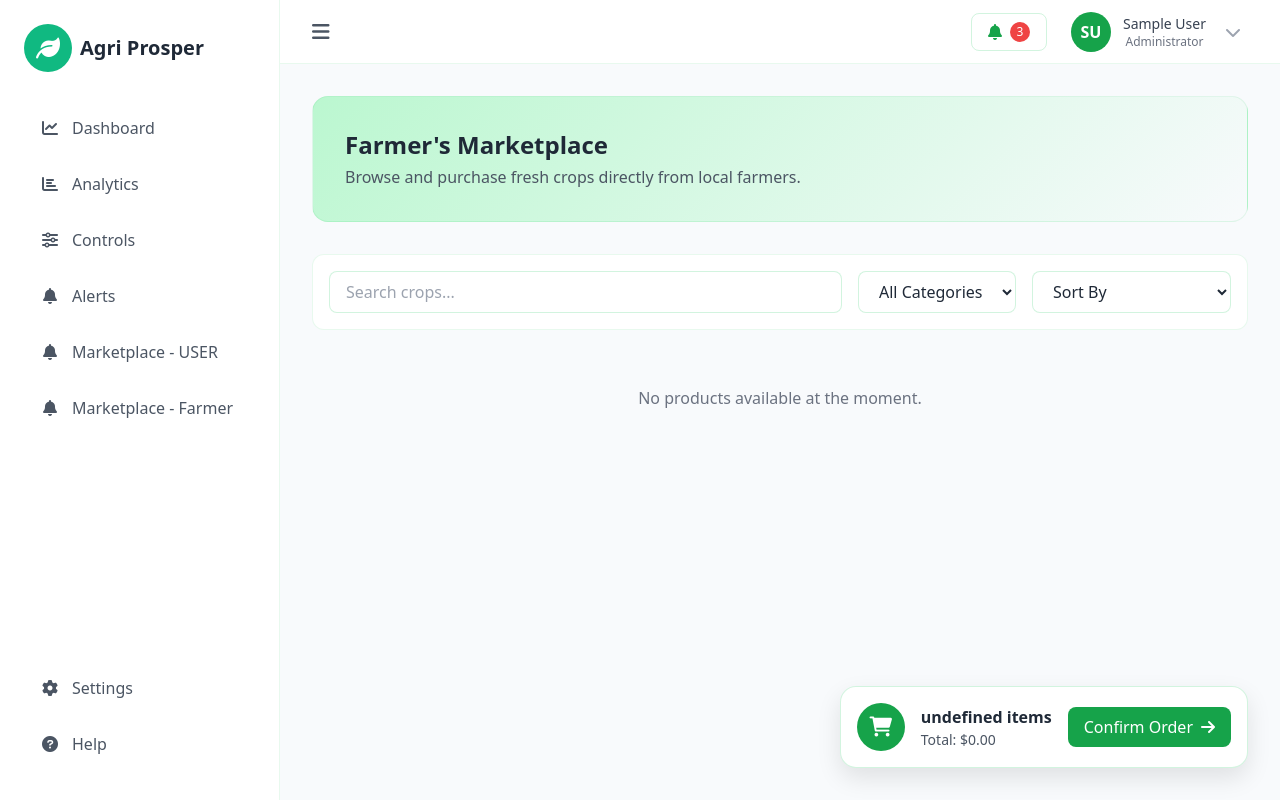
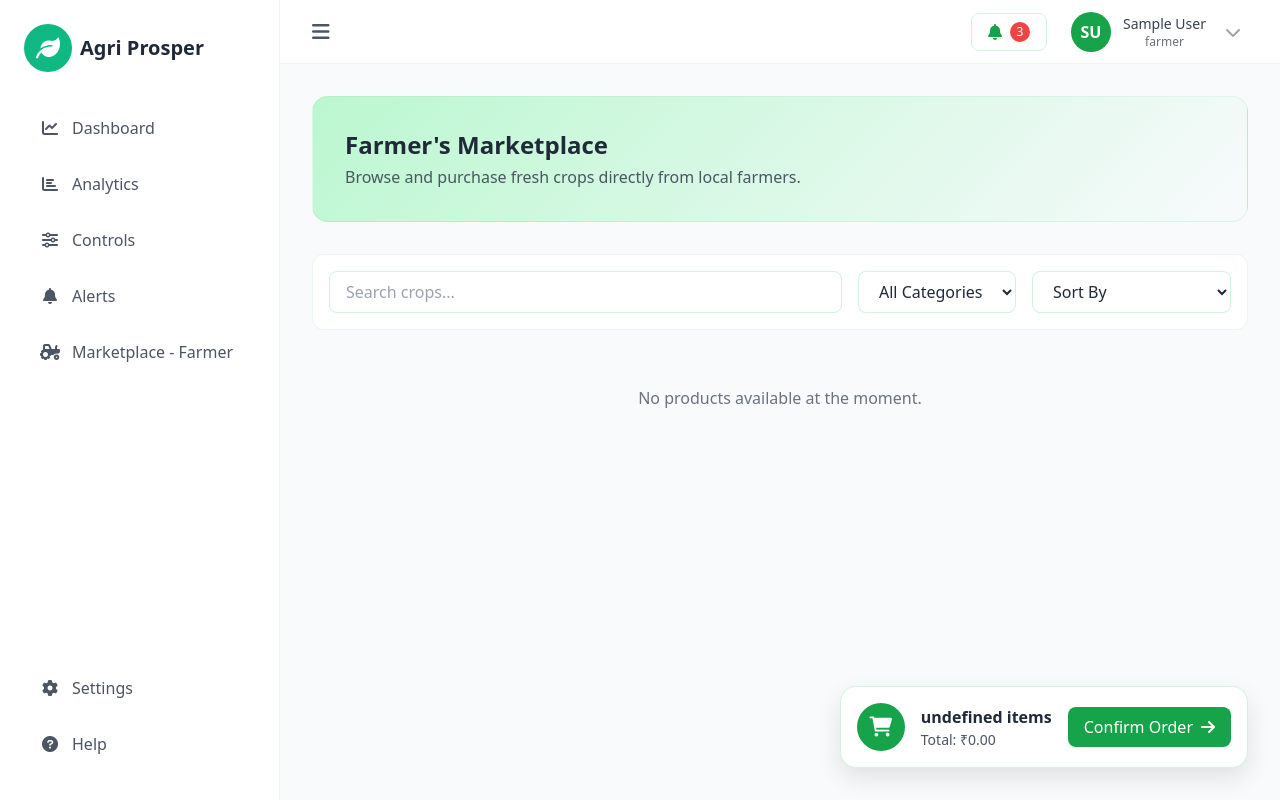
Before and after one commit to atharva-karanjawane/agriprosper, a Flask app: page /marketplace in a window 1280 px wide. Run offline with Flask 3, Linux system fonts and the light colour scheme; the visitor is signed in with stand-in values (Sample User, id 1); data comes from the database, SQL or seed files in the repository; data that the repository does not hold is empty.

Commit message:
feat: role based login (farmer/consumer)

```diff
--- a/app/app.py
+++ b/app/app.py
@@ -31,7 +31,8 @@
         flash("Please login first", "danger")
         return redirect(url_for('login'))
     username = session['name']
-    return render_template('dashboard.html', username=username)
+    role = session['role']
+    return render_template('dashboard.html', username=username,role=role)
 
 @app.route('/login', methods=['GET', 'POST'])
 def login():
@@ -49,7 +50,10 @@
             session['latitude'] = user[6]
             session['longitude'] = user[7]
             session['bio'] = user[8]
+            session['role'] = user[9]
 
+            if session['role'] != 'farmer':
+                return redirect(url_for('marketplace_user'))
             return redirect(url_for('dashboard'))
         else:
             flash("Invalid phone number or password", "danger")
@@ -65,8 +69,9 @@
         location = request.form['location']
         latitude = request.form['latitude']
         longitude = request.form['longitude']
+        role = request.form['role']
 
-        if add_user(name, phone, password, location, latitude, longitude):
+        if add_user(name, phone, password, location, latitude, longitude, role):
             flash("Registration successful! Please login.", "success")
             return redirect(url_for('login'))
         else:
@@ -80,7 +85,8 @@
         flash("Please login first", "danger")
         return redirect(url_for('login'))
     username = session['name']
-    return render_template('analytics.html', username=username)
+    role = session['role']
+    return render_template('analytics.html', username=username, role=role)
 
 @app.route('/alerts')
 def alerts_page():
@@ -88,7 +94,8 @@
         flash("Please login first", "danger")
         return redirect(url_for('login'))
     username = session['name']
-    return render_template('alerts.html', username=username)
+    role = session['role']
+    return render_template('alerts.html', username=username, role=role)
 
 @app.route('/controls')
 def controls():
@@ -96,9 +103,10 @@
         flash("Please login first", "danger")
         return redirect(url_for('login'))
     username = session['name']
+    role = session['role']
     default_zone = 'A'
     zone_data = get_zone_data(default_zone)
-    return render_template('controls.html', username=username, zone=default_zone, zone_data=zone_data)
+    return render_template('controls.html', username=username, zone=default_zone, zone_data=zone_data, role=role)
 
 def get_zone_data(zone):
     dummy_data = {
@@ -128,6 +136,7 @@
     location = session.get('location', 'New York')
     email = session.get('email', 'email@example.com')
     bio = session.get('bio', 'This is your bio.')
+    role = session.get('role')
 
     if request.method == 'POST':
         form_type = request.form.get('form_type')
@@ -169,7 +178,7 @@
             flash("Zone configuration saved.", "success")
             return redirect(url_for('profile'))
 
-    return render_template('profile.html', username=username, phoneno=phoneno, location=location, email=email, bio=bio)
+    return render_template('profile.html', username=username, phoneno=phoneno, location=location, email=email, bio=bio, role=role)
 
 @app.route('/marketplace-farmer')
 def marketplace_farmer():
@@ -177,14 +186,15 @@
         flash("Please login first", "danger")
         return redirect(url_for('login'))
     username = session['name']
-    return render_template("marketplace_farmer.html", username=username)
+    role = session['role']
+    return render_template("marketplace_farmer.html", username=username,role=role)
 
 # Updated marketplace route with product loading
 @app.route('/marketplace')
 @app.route('/marketplace-user')
 def marketplace_user():
     username = session.get('name', '')
-
+    role = session['role']
     # Get filter parameters
     category = request.args.get('category', '')
     sort_by = request.args.get('sort', '')
@@ -201,7 +211,8 @@
                           products=products,
                           tomorrow_date=tomorrow_date,
                           category=category,
-                          sort_by=sort_by)
+                          sort_by=sort_by,
+                          role=role)
 
 @app.route('/logout')
 def logout():
@@ -283,8 +294,7 @@
     # Save cart to session
     session['cart'] = cart
     session.modified = True
-    print(session[cart])
-    print(cart)
+
     return jsonify({
         'success': True,
         'cart_count': cart['count'],
--- a/app/templates/base.html
+++ b/app/templates/base.html
@@ -11,11 +11,12 @@
     <style>
         #google_translate_element {
             z-index: 9999;
-            margin-top:20px;
+            margin-top: 20px;
 
         }
-        .goog-te-gadget-simple{
-            margin-top:20px;
+
+        .goog-te-gadget-simple {
+            margin-top: 20px;
             width: 150px;
             height: 50px;
             display: flex;
@@ -331,7 +332,7 @@
 
 </head>
 
-<body >
+<body>
     <div class="main-layout">
         <!-- Sidebar -->
         <aside class="sidebar">
@@ -344,37 +345,45 @@
                 </a>
             </div>
             <nav class="flex-1">
+                {% if role == 'consumer' %}
+                <a href="{{ url_for('marketplace_user') }}"
+                    class="nav-item {% if request.endpoint == 'marketplace-user' %}active{% endif %}">
+                    <i class="fas fa-store"></i>
+                    <span>Marketplace</span>
+                </a>
+                {% else %}
                 <a href="{{ url_for('dashboard') }}"
                     class="nav-item {% if request.endpoint == 'dashboard' %}active{% endif %}">
                     <i class="fas fa-chart-line"></i>
                     <span>Dashboard</span>
                 </a>
+
                 <a href="{{ url_for('analytics') }}"
                     class="nav-item {% if request.endpoint == 'analytics' %}active{% endif %}">
                     <i class="fas fa-chart-bar"></i>
                     <span>Analytics</span>
                 </a>
+
                 <a href="{{ url_for('controls') }}"
                     class="nav-item {% if request.endpoint == 'controls' %}active{% endif %}">
                     <i class="fas fa-sliders"></i>
                     <span>Controls</span>
                 </a>
+
                 <a href="{{ url_for('alerts_page') }}"
                     class="nav-item {% if request.endpoint == 'alerts' %}active{% endif %}">
                     <i class="fas fa-bell"></i>
                     <span>Alerts</span>
                 </a>
-                <a href="{{ url_for('marketplace_user') }}"
-                    class="nav-item {% if request.endpoint == 'marketplace-user' %}active{% endif %}">
-                    <i class="fas fa-bell"></i>
-                    <span>Marketplace - USER</span>
-                </a>
+
                 <a href="{{ url_for('marketplace_farmer') }}"
                     class="nav-item {% if request.endpoint == 'marketplace-farmer' %}active{% endif %}">
-                    <i class="fas fa-bell"></i>
+                    <i class="fas fa-tractor"></i>
                     <span>Marketplace - Farmer</span>
                 </a>
+                {% endif %}
             </nav>
+
             <div class="mt-auto">
                 <div class="nav-item">
                     <i class="fas fa-gear"></i>
@@ -407,14 +416,14 @@
                         <div class="profile-avatar">
                             {% set name_parts = username.split(' ') %}
                             {% if name_parts|length > 1 and name_parts[1] %}
-                                {{ name_parts[0][0] + name_parts[1][0] }}
+                            {{ name_parts[0][0] + name_parts[1][0] }}
                             {% else %}
-                                {{ name_parts[0][:2] }}
+                            {{ name_parts[0][:2] }}
                             {% endif %}
                         </div>
                         <div class="hidden md:block">
                             <div class="text-sm font-medium text-gray-700">{{ username }}</div>
-                            <div class="text-xs text-gray-500">Administrator</div>
+                            <div class="text-xs text-gray-500">{{ role }}</div>
                         </div>
                         <i class="fas fa-chevron-down text-gray-400 ml-2"></i>
                     </button>
--- a/app/templates/marketplace_consumer.html
+++ b/app/templates/marketplace_consumer.html
@@ -391,7 +391,7 @@
                             <span>Origin: {{ product.farm_location }}</span>
                         </div>
                     </div>
-                    <div class="product-price">${{ "%.2f"|format(product.price) }}/{{ product.unit }}</div>
+                    <div class="product-price">₹{{ "%.2f"|format(product.price) }}/{{ product.unit }}</div>
                     <div class="product-actions">
                         <div class="quantity-input">
                             <div class="quantity-btn decrease-btn"><i class="fas fa-minus"></i></div>
@@ -425,7 +425,7 @@
         </div>
         <div class="cart-details">
             <div class="cart-count">0 items</div>
-            <div class="cart-total">Total: $0.00</div>
+            <div class="cart-total">Total: ₹0.00</div>
         </div>
         <a href="{{ url_for('order_placed') }}" class="btn btn-primary checkout-btn" disabled>
             <span>Confirm Order</span>
@@ -490,7 +490,7 @@
 
         function updateCart() {
             cartCount.textContent = `${cart.count} ${cart.count === 1 ? 'item' : 'items'}`;
-            cartTotal.textContent = `Total: $${cart.total.toFixed(2)}`;
+            cartTotal.textContent = `Total: ₹${cart.total.toFixed(2)}`;
             if (cart.count > 0) {
                 checkoutBtn.removeAttribute('disabled');
             } else {
--- a/app/templates/profile.html
+++ b/app/templates/profile.html
@@ -281,7 +281,7 @@
                     {% endif %}
                 </div>
                 <h1 class="text-2xl font-semibold">{{ username }}</h1>
-                <p class="text-white text-opacity-90 mt-1">Administrator</p>
+                <p class="text-white text-opacity-90 mt-1">{{ role }}</p>
                 <div class="flex items-center mt-4 space-x-2">
                     {% if email %}
                     <span class="bg-white bg-opacity-20 px-3 py-1 rounded-full text-sm">
@@ -340,7 +340,7 @@
                     </div>
                     <div class="input-group">
                         <label class="input-label">Role</label>
-                        <input type="text" class="input-field" value="Administrator" disabled>
+                        <input type="text" class="input-field" value="{{ role }}" disabled>
                     </div>
                     <div class="input-group">
                         <label class="input-label">Location</label>
```
Also changed, not shown: app/templates/register.html (+16 -0 lines).
